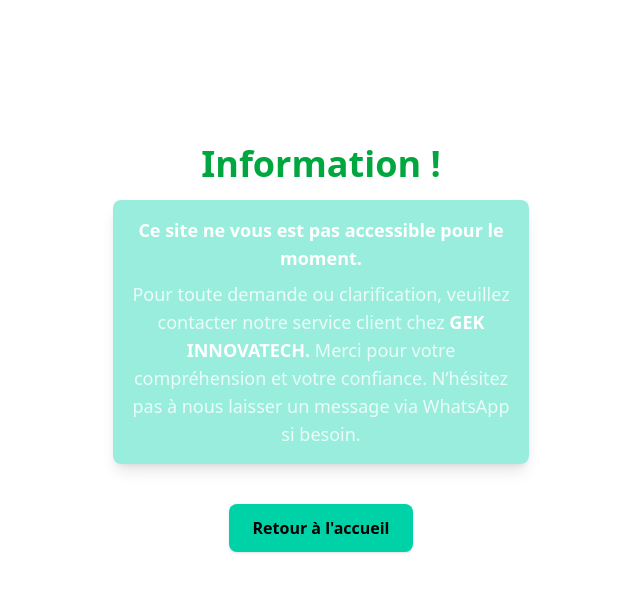
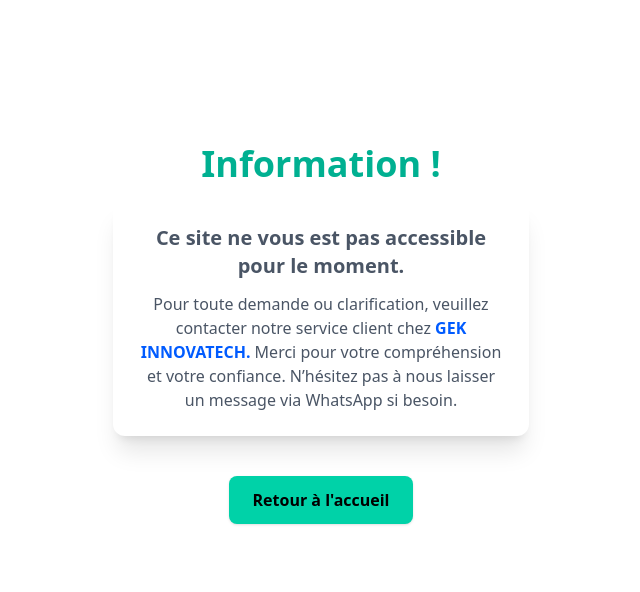
Before and after one commit to elisee9/gek-innovatech, a React (Vite) app: page /notdone in a window 1280 px wide. Shown: the top 592 px of the page, without its empty margins (319-959 px from the left). Built offline with nearby package versions, Linux system fonts and the light colour scheme.

Commit message:
correction

```diff
--- a/src/components/Footer.jsx
+++ b/src/components/Footer.jsx
@@ -123,11 +123,12 @@ function Footer() {
          </div>
 
          <div className="text-center text-sm text-gray-400 mt-10 border-t border-gray-700 pt-4">
-            &copy;{" "}
+            Copyright &copy;{" "}
             {new Date()
                .toLocaleString("fr-FR", { month: "long", year: "numeric" })
                .replace(/^\p{L}/u, (c) => c.toUpperCase())}{" "}
-            GEK INNOVATECH. Tous droits réservés.
+            <span className="text-[#005BFF] font-bold"><a href="/">GEK INNOVATECH</a></span>. Tous droits
+            réservés.
          </div>
       </footer>
    );
--- a/src/pages/NotDone.jsx
+++ b/src/pages/NotDone.jsx
@@ -3,18 +3,22 @@ const NotDone = () => {
    return (
       <>
          <div className="mt-32 flex flex-col justify-center items-center text-center p-4">
-            <h1 className="text-4xl font-bold text-green-600 mb-4">
+            <h1 className="text-4xl font-bold text-[#00b091] mb-4">
                Information !
             </h1>
-            <p className="text-lg text-white/80 md:w-1/3 mb-6 text-center bg-[#00d2a866] p-4 rounded-lg shadow-lg">
-               <h2 className="font-bold text-white text-center mb-2">
+            <p className="text-gray-600 md:w-1/3 bg-white shadow-12 p-6 rounded-xl shadow-xl mb-6">
+               <h2 className="text-xl font-semibold mb-3">
                   <p>Ce site ne vous est pas accessible pour le moment.</p>
                </h2>
-               Pour toute demande ou clarification, veuillez contacter notre
-               service client chez{" "}
-               <b className="font-bold text-white">GEK INNOVATECH. </b>
-               Merci pour votre compréhension et votre confiance.
-               N’hésitez pas à nous laisser un message via WhatsApp si besoin.
+               <p className="text-base text-center">
+                  Pour toute demande ou clarification, veuillez contacter notre
+                  service client chez{" "}
+                  <b className="font-bold text-[#005BFF]">
+                     <a href="/contact">GEK INNOVATECH</a>.{" "}
+                  </b>
+                  Merci pour votre compréhension et votre confiance. N’hésitez
+                  pas à nous laisser un message via WhatsApp si besoin.
+               </p>
             </p>
 
             <a
--- a/src/pages/NotPay.jsx
+++ b/src/pages/NotPay.jsx
@@ -4,10 +4,10 @@ const NotPay = () => {
    return (
       <>
          <div className="mt-32 flex flex-col justify-center items-center text-center p-4">
-            <h1 className="text-4xl font-bold text-green-600 mb-4">
+            <h1 className="text-4xl font-bold text-[#00b091] mb-4">
                Information !
             </h1>
-            <div className="text-gray-600 md:w-1/3 bg-[#00b091] p-6 rounded-xl shadow-lg mb-6">
+            <div className="text-gray-600 md:w-1/3 bg-white shadow-12 p-6 rounded-xl shadow-xl mb-6">
                <h2 className="text-xl font-semibold mb-3">
                   <p>
                      Le paiement en ligne direct n’est pas encore disponible
```
